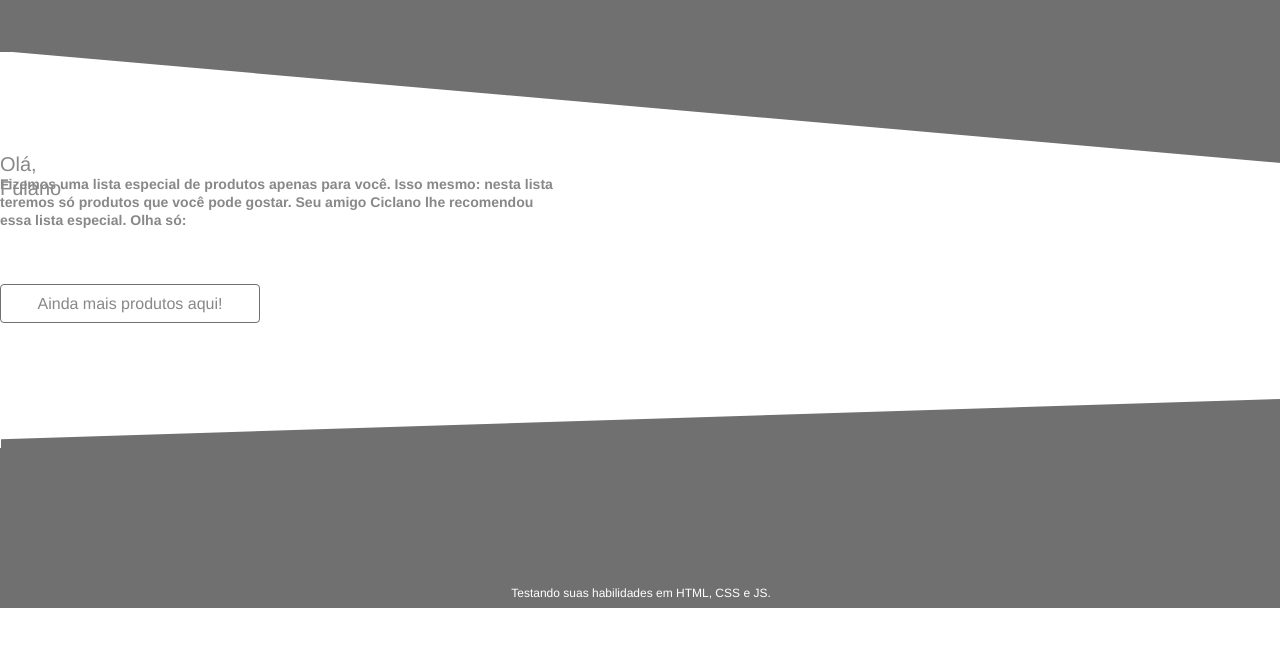
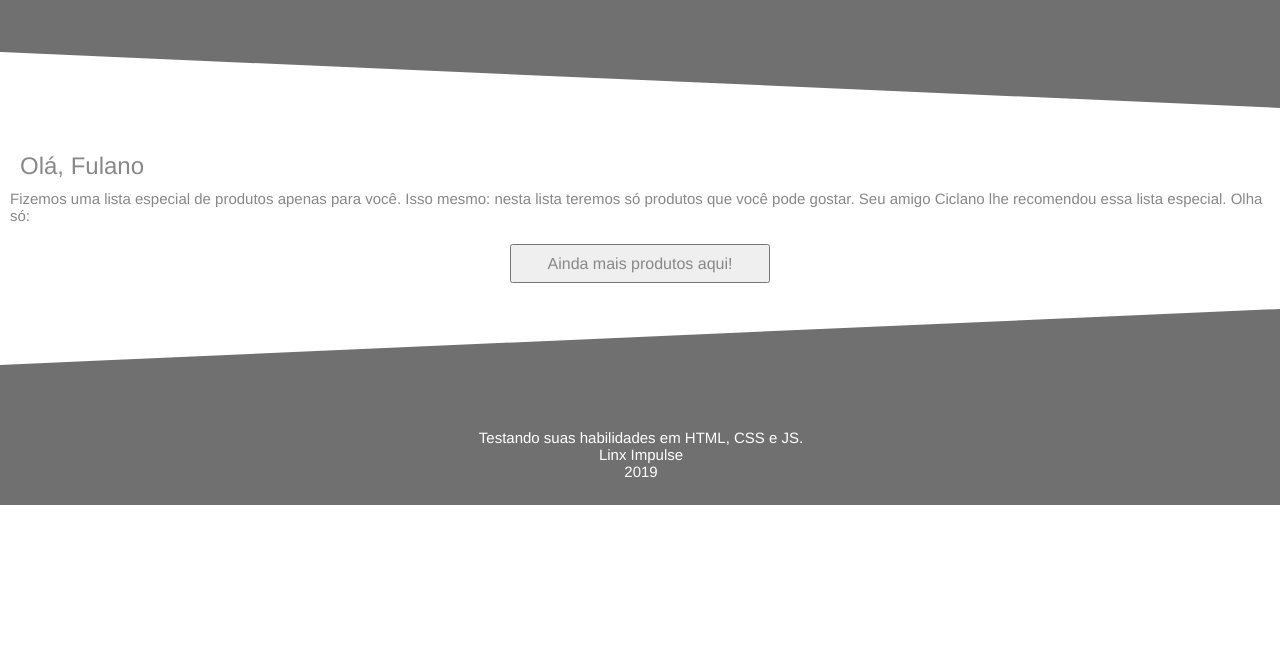
Before and after one commit to Ludilly/Linx_Challenge, a website: page email.html in a window 1280 px wide. Shown: the part 148-794 px from the top of the page. Drawn offline with Linux system fonts and the light colour scheme; no server answers.

Commit message:
email screen done

```diff
--- a/email.css
+++ b/email.css
@@ -31,11 +31,11 @@ header:after {
   position: absolute;
   width: 100%;
   height: 200px;
-  bottom: 0;
+  bottom: -1px;
   left: 0;
   background: #707070;
   transform-origin: top left;
-  transform: skewY(5deg);
+  transform: skewY(2.5deg);
   z-index: -1;
 }
 
@@ -64,21 +64,19 @@ header:after {
 }
 
 main h2 {
-  width: 102px;
-  height: 23px;
+  margin-left: 20px;
   text-align: left;
-  font: normal normal normal 20px/24px Helvetica Neue;
+  font: normal normal normal 24px Helvetica Neue;
   letter-spacing: 0px;
   color: #888888;
 }
 
 .container-paragraph {
-  width: 563px;
-  height: 60px;
   text-align: left;
-  font: normal normal normal 12px/18px Helvetica Neue;
+  font: normal normal normal 15px Helvetica Neue;
   letter-spacing: 0px;
   color: #888888;
+  padding: 10px;
 }
 main {
   margin-top: 100px
@@ -92,19 +90,19 @@ main {
 }
 
 .products-session {
-  display: flex;
-  justify-content: center;
-  width: 931px;
+  display: grid;
+  grid-template-columns: 1fr 1fr;
+  justify-items: center;
 }
 
 .item__image {
   width: 200px;
   height: 150px;
+  background: #FFFFFF 0% 0% no-repeat padding-box;
+  border: 1px solid #707070;
 }
 
 .item__add{
-  width: 201px;
-  height: 350px;
   text-align: center;
   font: normal normal normal 16px/16px Helvetica Neue;
   letter-spacing: 0px;
@@ -135,25 +133,13 @@ strong {
   color: #888888;
 }
 
-.more-products-button button {
+.more-products-button {
   display: flex;
   justify-content: center;
-  margin-top: 49px;
-  margin-bottom: 125px;
-  width: 383px;
-  height: 39px;
-  background: #FFFFFF 0% 0% no-repeat padding-box;
-  border: 1px solid #707070;
-  border-radius: 4px;
-  text-align: center;
-  align-items: center;
-  font: normal normal normal 16px/16px Helvetica Neue;
-  letter-spacing: 0px;
-  color: #888888;
+  margin-top: 10px;
 }
 
 .more-products-button button {
-  text-align: center;
   font: normal normal normal 16px/16px Helvetica Neue;
   letter-spacing: 0px;
   color: #888888;
@@ -165,7 +151,7 @@ strong {
 .footer {
   color: #ffffff;
   font: normal normal normal 12px/18px Helvetica Neue;
-  height: 158px;
+  height: 120px;
   background: #707070;
   border: 1px solid #707070;
   opacity: 1;
@@ -180,18 +166,23 @@ footer:after {
   position: absolute;
   width: 100%;
   height: 100px;
-  top: -50px;
-  left: 0;
+  top: -75px;
+  left: -1px;
   background: #707070;
   transform-origin: top right;
-  transform: skewY(-1.8deg);
+  transform: skewY(-2.5deg);
   z-index: -1;
 }
 
 .footer-paragraph {
-  margin-top: 135px;
+  display: flex;
+  flex-direction: column;
+  justify-content: center;
+  align-items: center;
+  margin-top: 35px;
   text-align: center;
-  font: normal normal normal 12px/18px Helvetica Neue;
+  font: normal normal normal 15px Helvetica Neue;
   letter-spacing: 0px;
+  padding: 10px;
   color: #FFFFFF;
 }
--- a/email.html
+++ b/email.html
@@ -16,7 +16,7 @@
   <main>
     <h2>Olá, Fulano</h2>
     <div class="container-paragraph">
-      <h3>Fizemos uma lista especial de produtos apenas para você. Isso mesmo: nesta lista teremos só produtos que você pode gostar. Seu amigo Ciclano lhe recomendou essa lista especial. Olha só:</h3>
+      <p>Fizemos uma lista especial de produtos apenas para você. Isso mesmo: nesta lista teremos só produtos que você pode gostar. Seu amigo Ciclano lhe recomendou essa lista especial. Olha só:</p>
     </div>
     <section class="products-session" id="api"></section>
     <div class="more-products-button">
@@ -26,6 +26,8 @@
   <footer class="footer">
     <div class="footer-paragraph">
       <p>Testando suas habilidades em HTML, CSS e JS.</p>
+      <p>Linx Impulse</p>
+      <p>2019</p>
     </div>
   </footer>
   <script src="email.js"></script>
```
